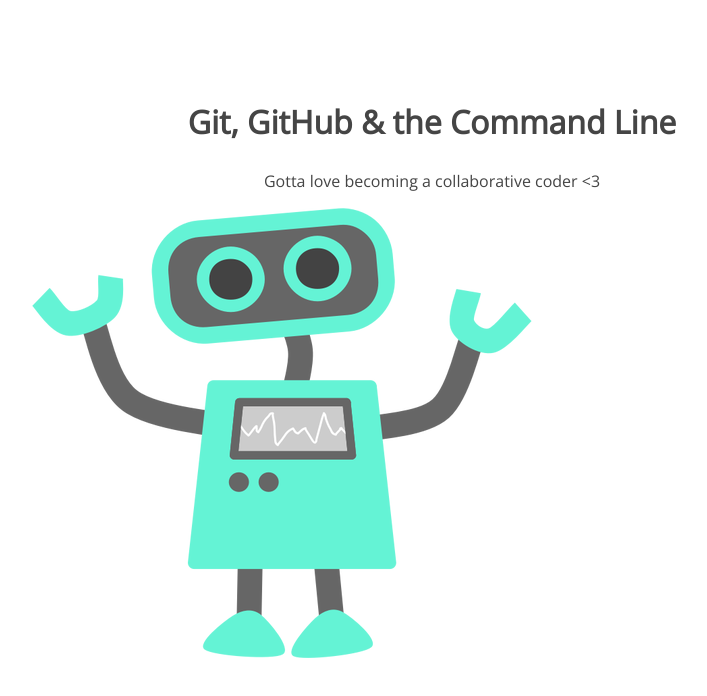
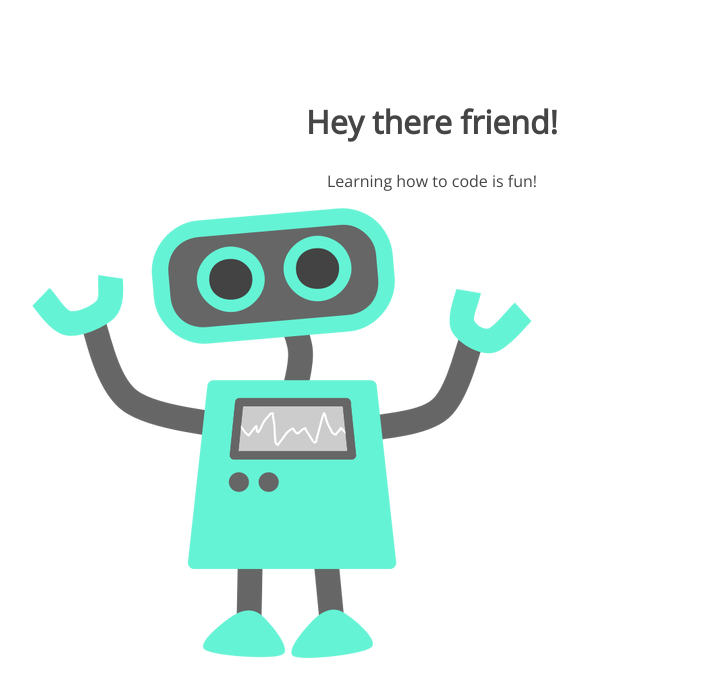
Before and after one commit to ireanacook/105-project, a plain HTML site: page index.html in a window 1280 px wide. Shown: the whole page, without its empty margins (208-915 px from the left). Drawn offline with nearby package versions, Linux system fonts and the light colour scheme.

Commit message:
header and paragraph text change

```diff
--- a/index.html
+++ b/index.html
@@ -8,8 +8,8 @@
 </head>
 <body>
 	<section>
-		<h1>Git, GitHub & the Command Line</h1>
-		<p>Gotta love becoming a collaborative coder <3</p>
+		<h1>Hey there friend!</h1>
+		<p>Learning how to code is fun!</p>
 		<img src="img/happy-blue-robot.png">
 	</section>
 </body>
```
Also changed, not shown: 1 other file.
